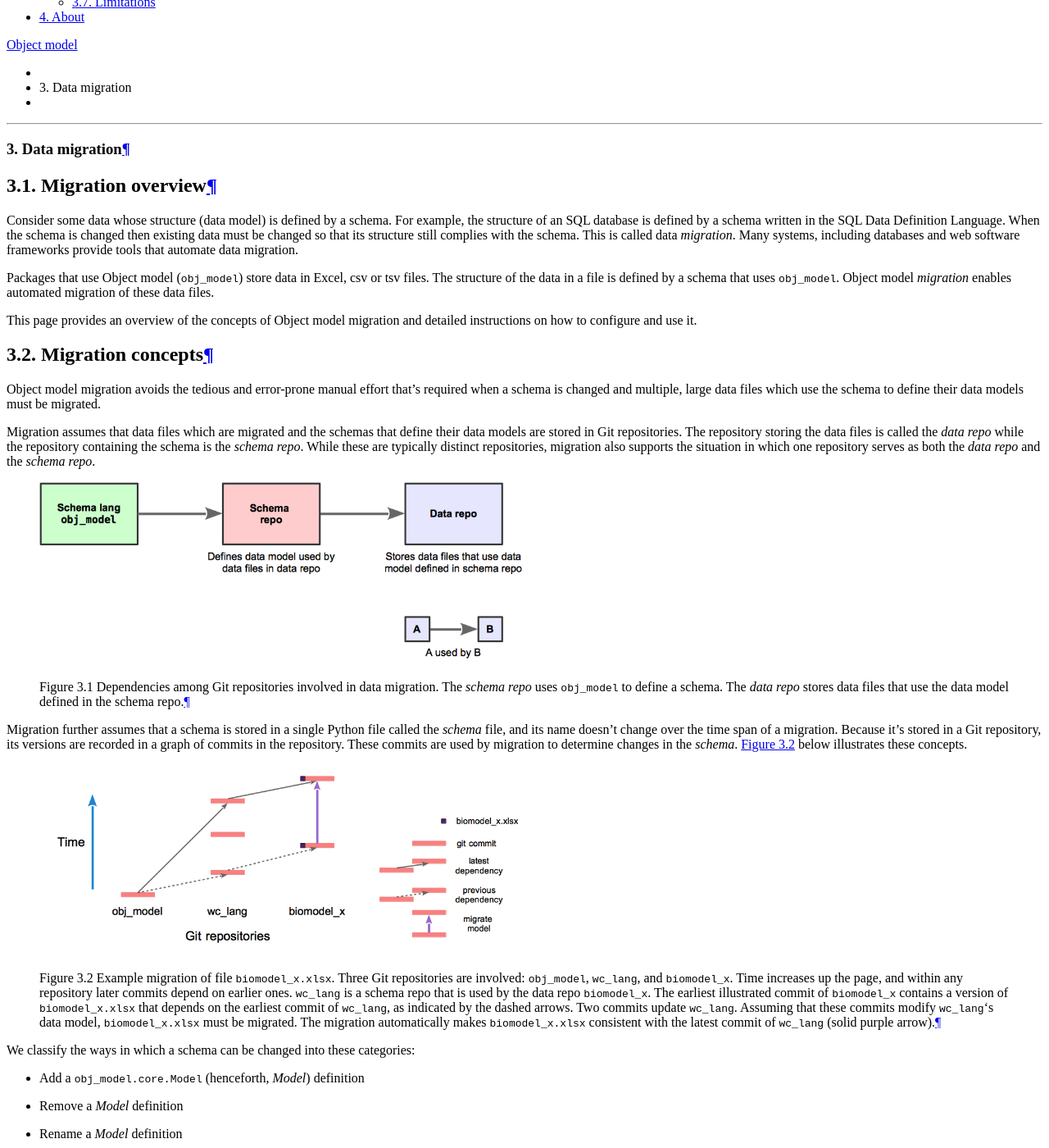
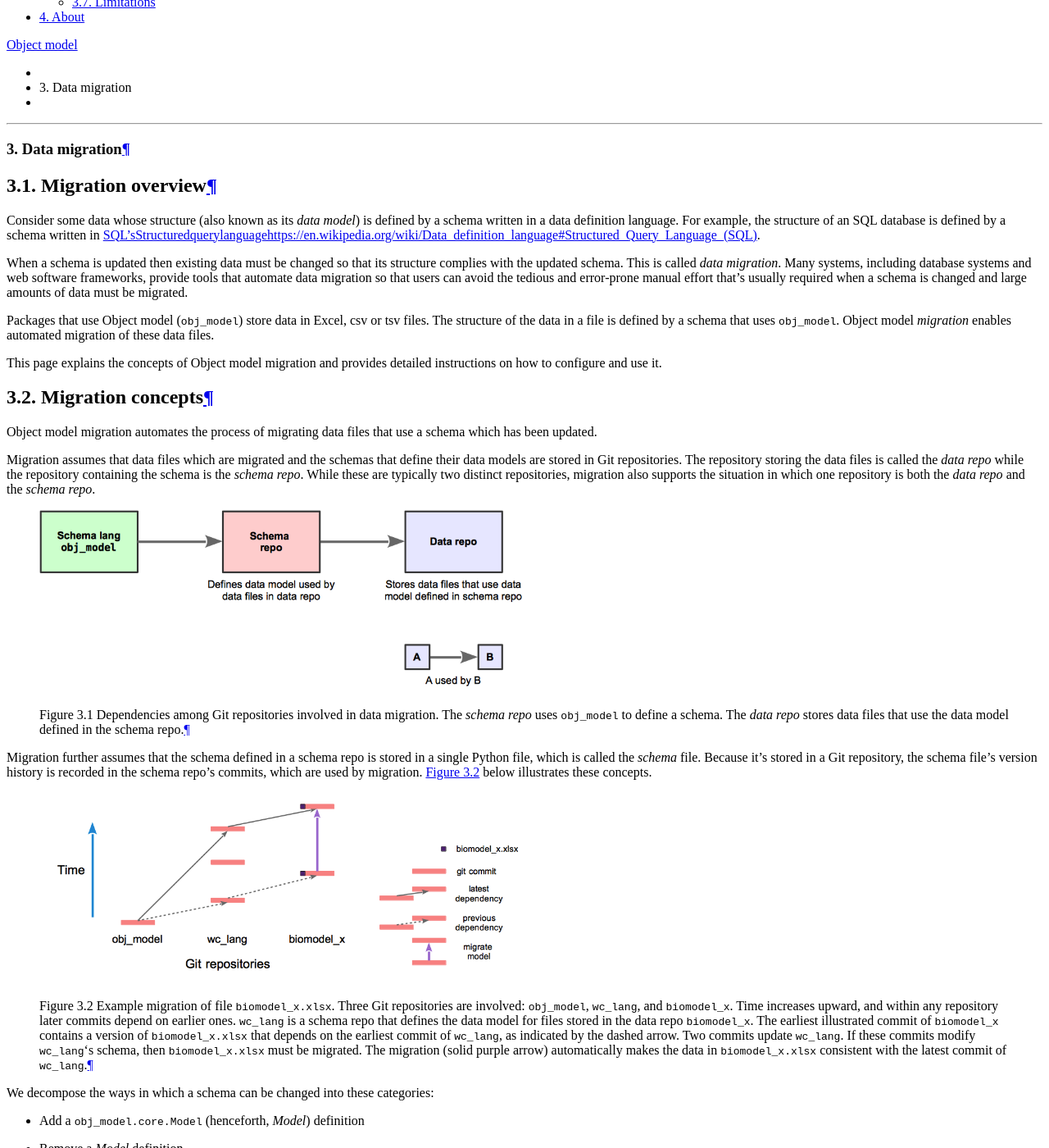
Before and after one commit to KarrLab/obj_tables, a Sphinx documentation site: the page built from docs/migration.rst, in a window 1280 px wide and 1400 px high, scrolled down 375 px. Shown: the whole window at 82% size. Built offline with Sphinx 7.4.7 and the Read the Docs theme 2.0.0, drawn with Linux system fonts in a browser that asks for light colours; pages that are not in the unit, such as notebooks, are missing from menus; some of the changed text lies outside the part shown.

Commit message:
edit first 2 pages

```diff
--- a/docs/migration.rst
+++ b/docs/migration.rst
@@ -5,27 +5,30 @@ Data migration
 
 Migration overview
 ---------------------
-Consider some data whose structure (data model) is defined by a schema. For example,
-the structure of an SQL database is defined by a schema written in the SQL
-Data Definition Language. When the schema is changed then existing data must be changed so that its structure still complies with the schema. This is called data *migration*.
-Many systems, including databases and web software frameworks provide tools that automate data migration.
+Consider some data whose structure (also known as its *data model*) is defined by a schema written in a data definition language.
+For example, the structure of an SQL database is defined by a schema written in
+`<SQL's Structured query language https://en.wikipedia.org/wiki/Data_definition_language#Structured_Query_Language_(SQL)>`_.
+
+When a schema is updated then existing data must be changed so that its structure complies with the updated schema. This is called *data migration*.
+Many systems, including database systems and web software frameworks, provide tools that automate data migration
+so that users can avoid the tedious and error-prone manual effort that's usually required when a schema is changed
+and large amounts of data must be migrated.
 
 Packages that use Object model (:obj:`obj_model`) store data in Excel, csv or tsv files. The structure of
 the data in a file is defined by a schema that uses :obj:`obj_model`. Object model *migration* enables automated
 migration of these data files.
 
-This page provides an overview of the concepts of Object model migration and detailed instructions on how to configure and use it.
+This page explains the concepts of Object model migration and provides detailed instructions on how to configure and use it.
 
 Migration concepts
 ----------------------------------------------
-Object model migration avoids the tedious and error-prone manual effort that's required when a schema is changed
-and multiple, large data files which use the schema to define their data models must be migrated.
+Object model migration automates the process of migrating data files that use a schema which has been updated.
 
 Migration assumes that data files which are migrated and the schemas that define their data models
 are stored in Git repositories. The repository storing the data files is called the *data repo*
 while the repository containing the schema is the *schema repo*.
-While these are typically distinct repositories, migration also supports the situation in which
-one repository serves as both the *data repo* and the *schema repo*.
+While these are typically two distinct repositories, migration also supports the situation in which
+one repository is both the *data repo* and the *schema repo*.
 
 .. _figure_schema_and_data_repos:
 .. figure:: migration/figures/schema_and_data_repos.png
@@ -37,11 +40,10 @@ one repository serves as both the *data repo* and the *schema repo*.
     The *schema repo* uses :obj:`obj_model` to define a schema. The *data repo* stores data files
     that use the data model defined in the schema repo.
 
-Migration further assumes that a schema is stored in a single Python file called
-the *schema* file, and its name doesn't change over the time span of a migration.
-Because it's stored in a Git repository, its versions are
-recorded in a graph of commits in the repository. These commits are
-used by migration to determine changes in the *schema*.
+Migration further assumes that the schema defined in a schema repo is stored in a single Python file,
+which is called the *schema* file.
+Because it's stored in a Git repository, the schema file's version history is
+recorded in the schema repo's commits, which are used by migration.
 :numref:`figure_example_data_file_migration` below illustrates these concepts.
 
 .. todo: bigger text in figure
@@ -54,15 +56,15 @@ used by migration to determine changes in the *schema*.
 
     Example migration of file :obj:`biomodel_x.xlsx`.
     Three Git repositories are involved: :obj:`obj_model`, :obj:`wc_lang`, and :obj:`biomodel_x`.
-    Time increases up the page, and within any repository later commits depend on earlier ones.
-    :obj:`wc_lang` is a schema repo that is used by the data repo :obj:`biomodel_x`.
+    Time increases upward, and within any repository later commits depend on earlier ones.
+    :obj:`wc_lang` is a schema repo that defines the data model for files stored in the data repo :obj:`biomodel_x`.
     The earliest illustrated commit of :obj:`biomodel_x` contains a version of :obj:`biomodel_x.xlsx` that depends on
-    the earliest commit of :obj:`wc_lang`, as indicated by the dashed arrows.
-    Two commits update :obj:`wc_lang`. Assuming that these commits modify :obj:`wc_lang`\ 's data model,
-    :obj:`biomodel_x.xlsx` must be migrated. The migration automatically
-    makes :obj:`biomodel_x.xlsx` consistent with the latest commit of :obj:`wc_lang` (solid purple arrow).
+    the earliest commit of :obj:`wc_lang`, as indicated by the dashed arrow.
+    Two commits update :obj:`wc_lang`. If these commits modify :obj:`wc_lang`\ 's schema,
+    then :obj:`biomodel_x.xlsx` must be migrated. The migration (solid purple arrow) automatically
+    makes the data in :obj:`biomodel_x.xlsx` consistent with the latest commit of :obj:`wc_lang`.
 
-We classify the ways in which a schema can be changed into these categories:
+We decompose the ways in which a schema can be changed into these categories:
 
 * Add a :obj:`obj_model.core.Model` (henceforth, *Model*) definition
 * Remove a *Model* definition
@@ -72,14 +74,14 @@ We classify the ways in which a schema can be changed into these categories:
 * Rename an attribute of a *Model*
 * Apply another type of changes to a *Model*
 
-Migration automatically handles all types of changes except the last one, as illustrated in
+Migration automatically handles all of these change categories except the last one, as illustrated in
 :numref:`figure_types_of_schema_changes`.
 Adding and removing *Model* definitions and adding and removing attributes from *Model*\ s are
-migrated completely automatically. Renaming *Model* definitions and attributes of *Model*\ s requires
-configuration information from a user, as described below.
-
+migrated completely automatically. If the names of *Model*\ s or the names of *Model* attributes
+are changed, then configuration information must be manually supplied because the relationship
+between the initial and final names cannot be determined automatically when multiple names are changed.
 Other types of modifications can be automated by custom Python transformation programs,
-which are also described below.
+which are described below.
 
 .. _figure_types_of_schema_changes:
 .. figure:: migration/figures/types_of_schema_changes.png
@@ -87,21 +89,24 @@ which are also described below.
     :alt: Types of schema changes
 
     Types of schema changes.
-    Additions and deletions to a schema are handled automatically by migration.
-    Renaming *Model*\ s or attributes must be annotated in a Schema changes file.
-    Modifications must be handled in a Python transformations module.
+    Changes that add or delete *Model*\ s or *Model* attributes are handled automatically by migration.
+    Changing the name of a *Model*\ s or attributes must be annotated in a manually edited configuration file.
+    Changes that do not fall into these categories must be handled by a custom Python transformations module
+    that processes each *Model* as it is migrated.
 
-This code contains an example schema before migration, which we call the *existing* schema:
+The code below contains a schema that's defined using Object model.
+This documentation employs it as the schema for an example data file before migration, and
+refers to it as the *existing* schema:
 
 .. literalinclude:: ./migration/existing_schema.py
   :language: Python
 
-And this example shows a *changed* version of the schema above, with comments that document the changes:
+This example shows a changed version of the *existing* schema above, and we refer to it as the *changed* schema:
+
+.. todo: change 'changed' to 'migrated' above, and throughout this page
 
 .. literalinclude:: ./migration/changed_schema.py
   :language: Python
-
-The discussion below uses these examples.
 
 Configuring migration
 ----------------------------------------------
@@ -150,16 +155,16 @@ are members in the set of changes in the sentinel commit's ancestors.
 .. _figure_schema_changes_and_sentinel_commits:
 .. figure:: migration/figures/schema_changes_and_sentinel_commits.png
     :width: 800
-    :alt: Schema repo git histories correctly annotated by schema changes files
+    :alt: Schema repo Git histories correctly annotated by schema changes files
 
-    Schema repository git histories correctly annotated by schema changes files.
+    Schema repository Git histories correctly annotated by schema changes files.
     Commits that do not change the schema may be present, but are not involved in migration.
     Each schema changes file identifies a sentinel commit that marks the downstream boundary of a
     set of commits annotated by the schema changes file.
     In A, schema changes file sc\ :sub:`2` identifies s\ :sub:`2` as a sentinel.
     The changes in commits **a** and **b** will be applied to data being migrated from
     sentinel s\ :sub:`1` to sentinel s\ :sub:`2`.
-    B illustrates a git history created by
+    B illustrates a Git history created by
     branching or concurrent clones, but the commits **a**, **b**, and **d**
     are still connected to exactly one upstream and one downstream sentinel commit,
     s\ :sub:`1` and s\ :sub:`2`, respectively.
@@ -185,7 +190,7 @@ schema versions above:
 All schema changes files contain these fields:
 :obj:`commit_hash`, :obj:`renamed_models`, :obj:`renamed_attributes`, and :obj:`transformations_file`.
 
-* :obj:`commit_hash` is the hash of the sentinel git commit that the Schema changes file annotates. That is, as illustrated in :numref:`figure_commit_dependencies`, the commit identified in the *Schema changes* file must depend on all commits that modified the schema since the commit identified by the previous *Schema changes* file.
+* :obj:`commit_hash` is the hash of the sentinel Git commit that the Schema changes file annotates. That is, as illustrated in :numref:`figure_commit_dependencies`, the commit identified in the *Schema changes* file must depend on all commits that modified the schema since the commit identified by the previous *Schema changes* file.
 
 * :obj:`renamed_models` is a YAML list that documents all *Model*\ s in the schema that were renamed. Each renaming is given as a pair of the form :obj:`[ExistingName, ChangedName]`.
 
@@ -194,7 +199,7 @@ All schema changes files contain these fields:
 .. _figure_commit_dependencies:
 .. figure:: migration/figures/commit_dependencies.png
     :width: 800
-    :alt: Dependency graph of git commits and schema changes files that describe them
+    :alt: Dependency graph of Git commits and schema changes files that describe them
 
     Dependency graph of Git commits that change a schema and the schema changes files that describe them.
     These graphs illustrate networks in which nodes are commits, and directed edges point
@@ -269,11 +274,11 @@ All data-schema migration config files contain four fields:
 Migration commands create data-schema migration configuration and schema changes files, as listed
 in :numref:`table_migrations_rst_tables_migration_commands` below.
 
-Schema git metadata in data files
+Schema Git metadata in data files
 ^^^^^^^^^^^^^^^^^^^^^^^^^^^^^^^^
 
 Each data file in the *data repo* must contain a *Model* that documents the version of the *schema repo*
-upon which the file depends. This git metadata is stored in a *SchemaRepoMetadata* *Model*
+upon which the file depends. This Git metadata is stored in a *SchemaRepoMetadata* *Model*
 (which will be in a *Schema repo metadata* worksheet in an Excel file). The metadata specifies the schema's
 version with its URL, branch, and commit hash.
 A migration of the data file will start at the specified commit in the *schema repo*. An example
@@ -288,13 +293,13 @@ Schema repo metadata worksheet in an Excel file is illustrated below:
     This schema repo metadata provides the point in the schema's commit history
     at which migration of the data file would start.
 
-Migration migrates a data file from the schema commit identified in the file's schema's git metadata to
+Migration migrates a data file from the schema commit identified in the file's schema's Git metadata to
 the last *schema changes* configuration file in the *schema repo*.
 
 Topological sort of schema changes
 ------------------------------------
 The migration of a data file
-bases it mofifications of the data on the schema changes saved in git commits in the schema repo
+bases it mofifications of the data on the schema changes saved in Git commits in the schema repo
 and schema changes files that annotate these changes.
 Because the dependencies among commits cannot be circular, the dependency graph of commits is a
 directed acyclic graph (DAG).
@@ -357,7 +362,7 @@ We illustrate incorrect and correct placement of Schema changes files in :numref
     above will succeed because it uses the schema
     defined by the top commit.
 
-.. todo: impt: use labeled nodes in figure schema_changes_topological_sort, and add a legend
+.. todo: important: use labeled nodes in figure schema_changes_topological_sort, and add a legend
 
 Migration protocol
 ----------------------------------------------
@@ -377,24 +382,24 @@ Schema builders are responsible for these steps.
 #. Determine the ways in which *Model*\ s and attributes were renamed in step 1 and document them in the template schema changes file
 #. Identify any other model changes that require a transformation (as shown in :numref:`figure_types_of_schema_changes`), create and test a transformations module, and provide its filename as the :obj:`transformations_file` in the schema changes file
 #. Git commit and push all the schema changes file
-#. Test migrate data using a data file that depends (using its schema git metadata as in :numref:`figure_schema_git_metadata`) on the schema before the changes in step 1
+#. Test migrate data using a data file that depends (using its schema Git metadata as in :numref:`figure_schema_git_metadata`) on the schema before the changes in step 1
 
 Migration of data files in a data repository
 ^^^^^^^^^^^^^^^^^^^^^^^^^^^^^^^^^^^^^^^^^^^^^^
 
-People who use object model schemas, such as whole-cell modelers, follow one of these sequences of steps.
+People who use Object model schemas, such as whole-cell modelers, follow one of these sequences of steps.
 
 *Migrate arbitrary data files*
 
 #. Decide to migrate some data files
-#. Git push the data repo to backup all data files on the git server
+#. Git push the data repo to backup all data files on the Git server
 #. Use the :obj:`migrate-data` command to migrate the files
 
 *Use a data-schema migration configuration file to migrate data files*
 
 #. Decide to migrate some data files
 #. If a *data-schema migration configuration* file for the files does not exist, use the :obj:`make-data-schema-migration-config-file` command to make one
-#. Git push the data repo to backup all data files on the git server
+#. Git push the data repo to backup all data files on the Git server
 #. Use the :obj:`do-configured-migration` command to migrate the files
 
 Using migration commands
@@ -473,7 +478,7 @@ A different data repo can be specified by using the :obj:`--data_repo_dir` optio
     Create a data-schema migration configuration file
 
     positional arguments:
-      schema_url        URL of the schema in its git repository,
+      schema_url        URL of the schema in its Git repository,
                         including the branch
       file_to_migrate   a file to migrate
 
@@ -515,7 +520,7 @@ Each data file that is migrated is replaced by its migrated file.
     Migrate specified data file(s)
 
     positional arguments:
-      schema_url        URL of the schema in its git repository,
+      schema_url        URL of the schema in its Git repository,
                         including the branch
       file_to_migrate   a file to migrate
 
```
